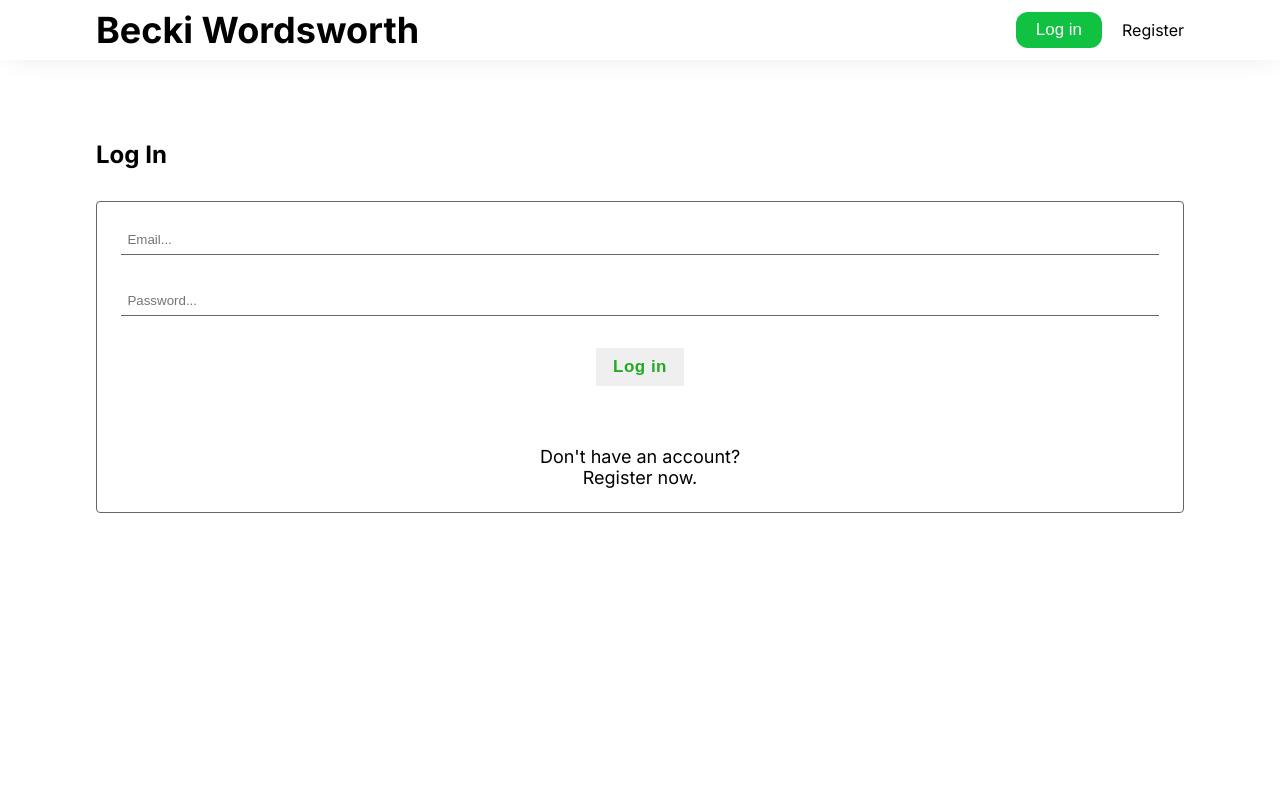
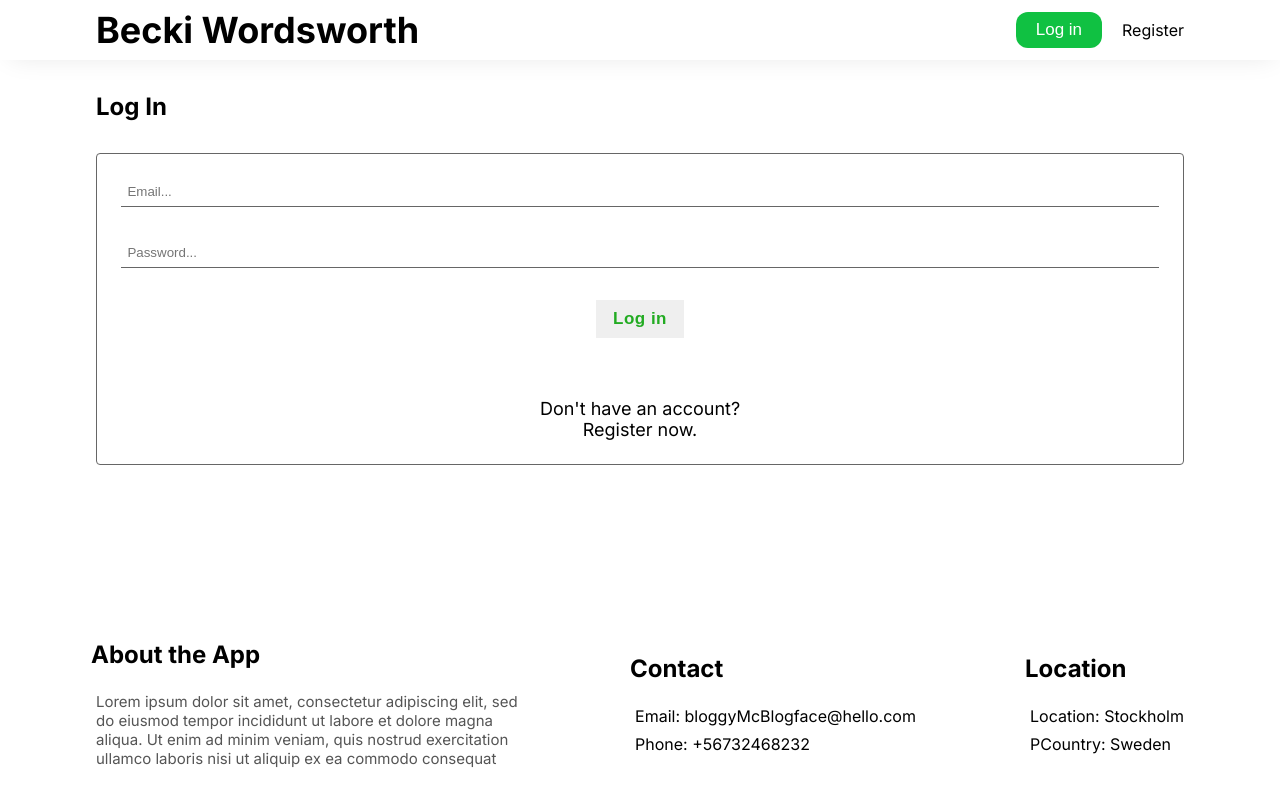
Before and after one commit to BeckiWordsworth/basic-blog, a Next.js app in the folder basic-blog/: page /login in a window 1280 px wide. Shown: the top 800 px of the page. Built offline with nearby package versions, Linux system fonts and the light colour scheme; no server answers.

Commit message:
Edit blog page changes and fixing styling on general pages

```diff
--- a/basic-blog/src/components/footer/footer.module.css
+++ b/basic-blog/src/components/footer/footer.module.css
@@ -1,7 +1,7 @@
 .footer{
   width: 100%;
-  height: 400px;
-  margin-top: 5rem;
+  margin-top: 3rem;
+  margin-bottom: 2rem;
 }
 
 .wrapper{
--- a/basic-blog/src/components/standardPage/standardPage.module.css
+++ b/basic-blog/src/components/standardPage/standardPage.module.css
@@ -1,6 +1,6 @@
 .container{
-  margin-top: 5rem;
-  height: calc(100vh - 60px);
+  margin-top: 2rem;
+  min-height: calc(100vh - 300px);
   width: 100%;
 }
 
```
Also changed, not shown: basic-blog/src/app/blog/edit/[id]/page.jsx (+5 -3 lines).
